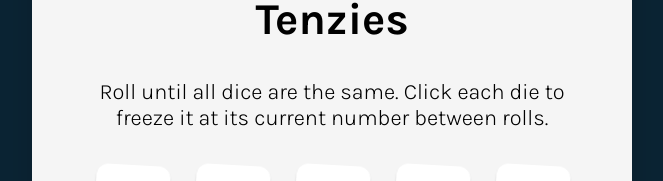
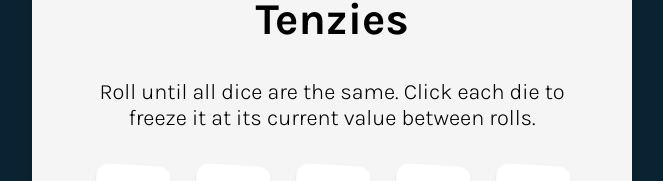
Before and after one commit to baronjada/tenzies-game, a React (Vite) app: page / in a window 1280 px wide. Shown: the part 191-372 px from the top of the page, without its empty margins (308-971 px from the left). Built offline with nearby package versions, Linux system fonts and the light colour scheme.

Commit message:
Add gameWon logic
- Used derived 'dice' state to calculate when a game is gameWon
- Every JS method used to check when all dice values are the same and have isHeld property set to true

```diff
--- a/App.jsx
+++ b/App.jsx
@@ -5,6 +5,12 @@ import Die from "./components/Die";
 
 export default function App() {
   const [dice, setDice] = useState(generateAllNewDice);
+
+  const firstDieValue = dice[0].value;
+
+  const gameWon = dice.every(
+    (die) => die.isHeld && die.value === firstDieValue,
+  );
 
   function generateAllNewDice() {
     const newDiceArr = [];
@@ -53,11 +59,11 @@ export default function App() {
       <h1>Tenzies</h1>
       <p>
         Roll until all dice are the same. Click each die to freeze it at its
-        current number between rolls.
+        current value between rolls.
       </p>
       <div className="dice-container">{diceElements}</div>
       <button onClick={rollDice} className="roll-dice-button">
-        Roll
+        {gameWon ? "New Game" : "Roll"}
       </button>
     </main>
   );
```
